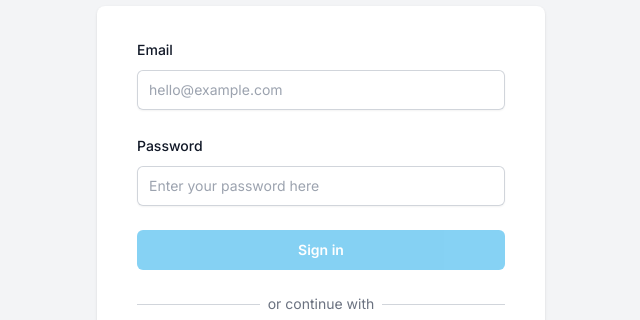
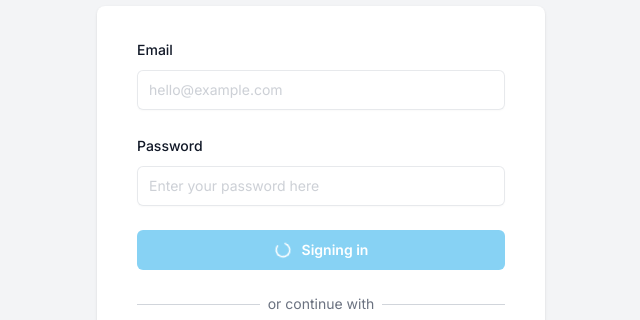
Before and after one commit to shohan-pherones/spectra-chat, a Next.js app: page / in a window 1280 px wide. Both pictures are taken after a click on the button 546 px from the left and 790 px from the top of the page. Shown: the part 434-754 px from the top of the page, without its empty margins (319-959 px from the left). Built offline with nearby package versions, Linux system fonts and the light colour scheme.

Commit message:
sign in form done

```diff
--- a/app/(site)/_components/AuthForm.tsx
+++ b/app/(site)/_components/AuthForm.tsx
@@ -65,6 +65,7 @@ const AuthForm: React.FC<AuthFormProps> = ({ variant, setVariant }) => {
               register={register}
               erros={errors}
               placeholder='Sarah Parker'
+              disabled={isLoading}
             />
           )}
           <Input
@@ -74,6 +75,7 @@ const AuthForm: React.FC<AuthFormProps> = ({ variant, setVariant }) => {
             register={register}
             erros={errors}
             placeholder='hello@example.com'
+            disabled={isLoading}
           />
           <Input
             id='password'
@@ -82,10 +84,17 @@ const AuthForm: React.FC<AuthFormProps> = ({ variant, setVariant }) => {
             register={register}
             erros={errors}
             placeholder='Enter your password here'
+            disabled={isLoading}
           />
           <div>
             <Button disabled={isLoading} fullWidth type='submit'>
-              {variant == 'LOGIN' ? 'Sign in' : 'Register'}
+              {variant == 'LOGIN'
+                ? !isLoading
+                  ? 'Sign in'
+                  : 'Signing in'
+                : !isLoading
+                ? 'Register'
+                : 'Signing up'}
             </Button>
           </div>
         </form>
--- a/app/components/Button.tsx
+++ b/app/components/Button.tsx
@@ -1,5 +1,6 @@
 'use client';
 
+import { Loader2 } from 'lucide-react';
 import { cn } from '../lib/utils';
 
 interface ButtonProps {
@@ -28,7 +29,7 @@ const Button: React.FC<ButtonProps> = ({
       disabled={disabled}
       className={cn(
         'flex justify-center rounded-md px-5 py-2.5 text-sm font-semibold focus-visible:outline focus-visible:outline-2 focus-visible:outline-offset-2',
-        disabled && 'cursor-default opacity-50',
+        disabled && 'flex cursor-default items-center gap-2.5 opacity-50',
         fullWidth && 'w-full',
         secondary ? 'text-gray-900' : 'text-white',
         danger &&
@@ -38,6 +39,7 @@ const Button: React.FC<ButtonProps> = ({
           'bg-sky-500 hover:bg-sky-600 focus-visible:outline-sky-600'
       )}
     >
+      {disabled && <Loader2 size={18} className='animate-spin' />}
       {children}
     </button>
   );
--- a/package.json
+++ b/package.json
@@ -11,6 +11,7 @@
   "dependencies": {
     "@tailwindcss/forms": "^0.5.6",
     "clsx": "^2.0.0",
+    "lucide-react": "^0.288.0",
     "next": "13.5.6",
     "react": "^18",
     "react-dom": "^18",
```
Also changed, not shown: 1 other file (tests, documents, lock files or other folders).
